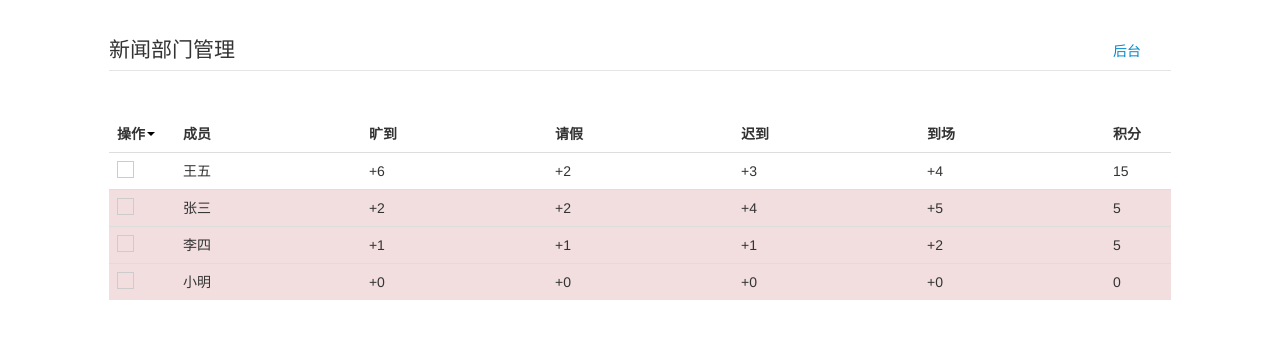
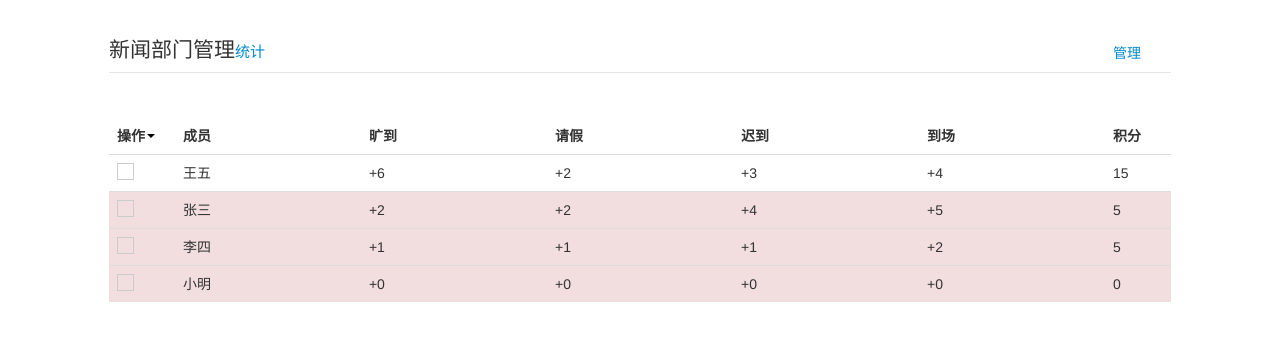
Before and after one commit to EcjtuNet/departmentMana, a PHP site: page /index.php in a window 1280 px wide. Shown: the top 341 px of the page. Run offline with PHP 8.4, Linux system fonts and the light colour scheme; the visitor is signed in with stand-in values (Sample User, id 1); data comes from the database, SQL or seed files in the repository.

Commit message:
增加统计入口

```diff
--- a/index.php
+++ b/index.php
@@ -11,14 +11,14 @@
 <body>
 	<div class="row-fluid">
 		<div class="span10 offset1">
-			<legend>新闻部门管理</legend>
+			<legend>新闻部门管理<small><a href="conclusion.php">统计</a></small></legend>
 			<?php
 			session_start ();
 		    if(!isset($_SESSION['un']))
 			{
 				echo '<div id="login"><a href="#loginModal" role="button" data-toggle="modal">登录</a></div>';
 			}else{
-				echo '<div id="login"><a href="form.php">后台</a></div>';
+				echo '<div id="login"><a href="form.php">管理</a></div>';
 			}?>
 		</div>
 	</div>
```
